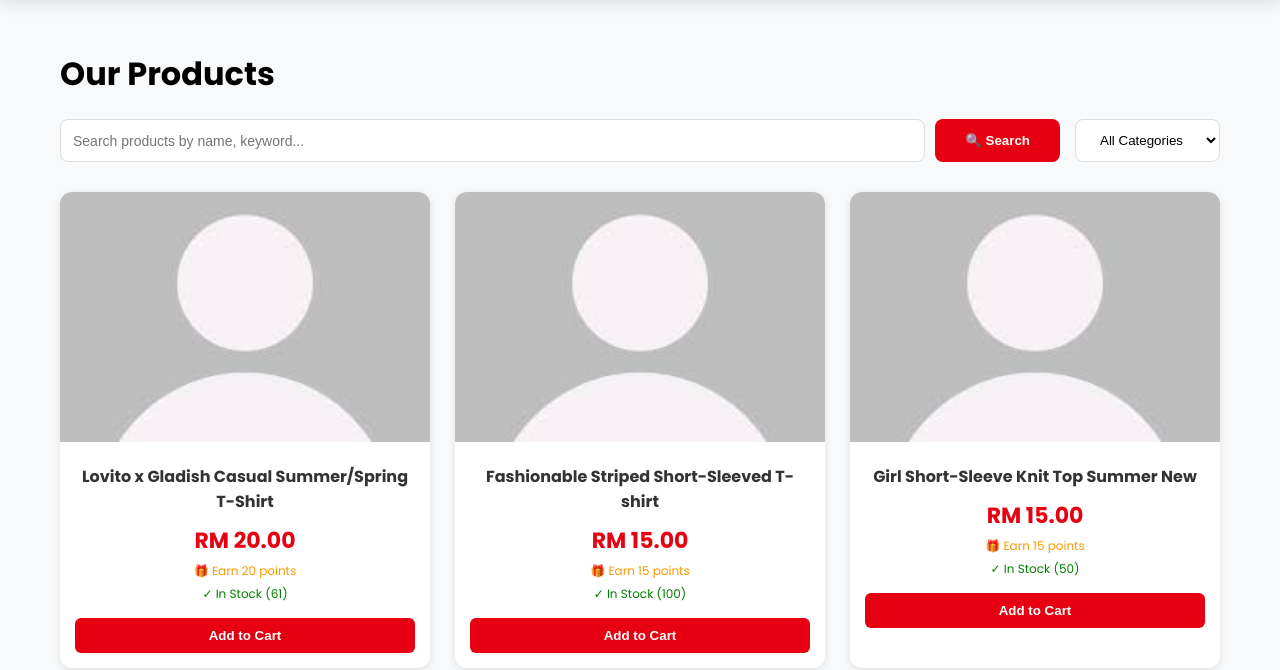
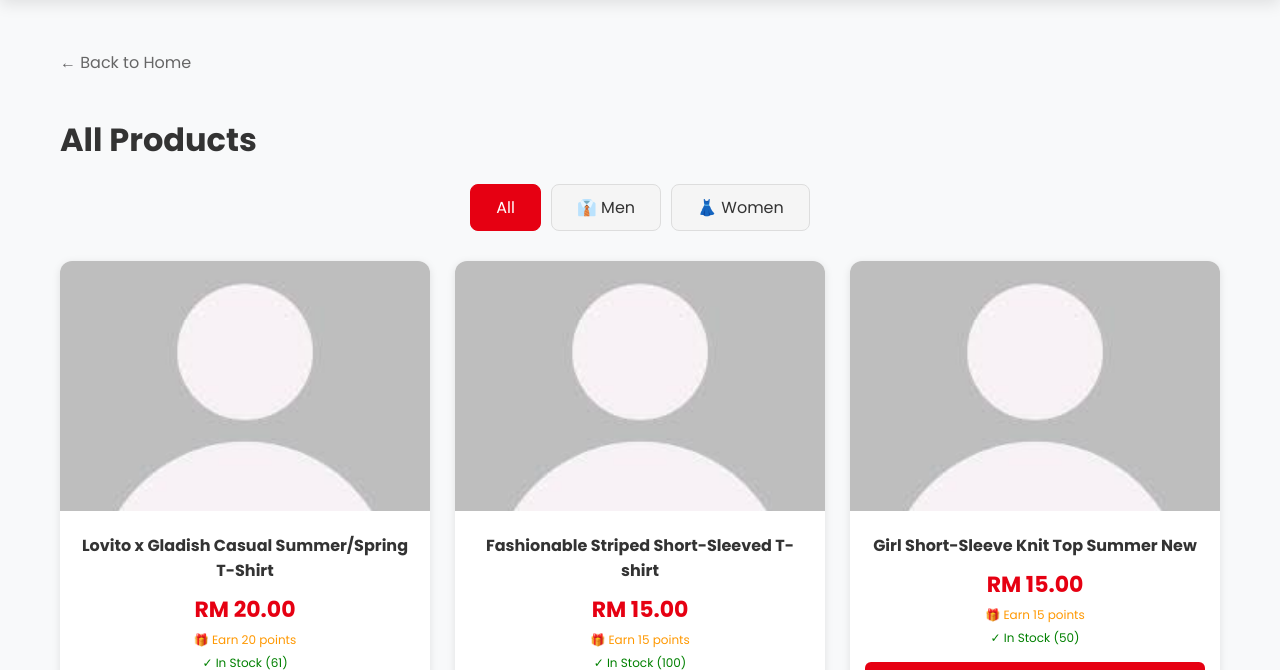
Before and after one commit to LLZ17/Online-Shopping-Plateform, a PHP site: page /pxxmall/memberProducts/listing.php in a window 1280 px wide. Shown: the part 85-755 px from the top of the page. Run offline with PHP 8.4, Linux system fonts and the light colour scheme; data comes from the database, SQL or seed files in the repository.

Commit message:
wohenlihai

```diff
--- a/memberProducts/listing.php
+++ b/memberProducts/listing.php
@@ -1,16 +1,14 @@
 <?php
 session_start();
-require_once __DIR__ . '/../includes/db.php';
-require_once __DIR__ . '/../includes/_head.php';
+require_once '../includes/db.php';
+require_once '../includes/_head.php';
 
-// 获取搜索关键词和分类筛选
-$search = isset($_GET['search']) ? trim($_GET['search']) : '';
+$search = isset($_GET['query']) ? trim($_GET['query']) : '';
 $category = isset($_GET['category']) ? trim($_GET['category']) : '';
 
 $sql = "SELECT * FROM products WHERE 1=1";
 $params = [];
 
-// 搜索功能
 if (!empty($search)) {
     $sql .= " AND (name LIKE ? OR keywords LIKE ? OR description LIKE ?)";
     $params[] = "%$search%";
@@ -18,8 +16,7 @@ if (!empty($search)) {
     $params[] = "%$search%";
 }
 
-// 分类筛选（男装/女装）
-if (!empty($category)) {
+if (!empty($category) && $category != 'All') {
     $sql .= " AND category_type = ?";
     $params[] = $category;
 }
@@ -28,20 +25,17 @@ $sql .= " ORDER BY product_id DESC";
 $stmt = $pdo->prepare($sql);
 $stmt->execute($params);
 $products = $stmt->fetchAll();
-
-// 获取分类列表
-$categories = ['Men', 'Women'];
 ?>
 
 <style>
     .products-container { max-width: 1200px; margin: 40px auto; padding: 0 20px; }
-    .search-bar { display: flex; gap: 15px; margin-bottom: 30px; flex-wrap: wrap; justify-content: center; }
-    .search-box { display: flex; gap: 10px; flex: 2; min-width: 250px; }
-    .search-box input { flex: 1; padding: 12px; border: 1px solid #ddd; border-radius: 8px; font-size: 14px; }
-    .search-box button { padding: 12px 30px; background: #e60012; color: white; border: none; border-radius: 8px; cursor: pointer; font-weight: bold; }
-    .category-filter { display: flex; gap: 10px; align-items: center; }
-    .category-filter select { padding: 12px 20px; border: 1px solid #ddd; border-radius: 8px; background: white; cursor: pointer; }
-    .clear-btn { padding: 12px 20px; background: #666; color: white; border: none; border-radius: 8px; cursor: pointer; text-decoration: none; }
+    h1 { color: #333; margin-bottom: 20px; }
+    .filter-bar { display: flex; gap: 15px; margin-bottom: 30px; justify-content: center; flex-wrap: wrap; }
+    .category-buttons { display: flex; gap: 10px; flex-wrap: wrap; }
+    .category-btn { padding: 10px 25px; background: #f5f5f5; border: 1px solid #ddd; border-radius: 8px; cursor: pointer; text-decoration: none; color: #333; transition: 0.3s; }
+    .category-btn.active { background: #e60012; color: white; border-color: #e60012; }
+    .category-btn:hover { background: #e60012; color: white; }
+    .clear-btn { padding: 10px 25px; background: #666; color: white; border: none; border-radius: 8px; cursor: pointer; text-decoration: none; }
     .products-grid { display: grid; grid-template-columns: repeat(auto-fill, minmax(280px, 1fr)); gap: 25px; margin-top: 20px; }
     .product-card { background: white; border-radius: 12px; overflow: hidden; box-shadow: 0 2px 8px rgba(0,0,0,0.1); transition: transform 0.3s; }
     .product-card:hover { transform: translateY(-5px); }
@@ -57,33 +51,29 @@ $categories = ['Men', 'Women'];
     .add-to-cart { width: 100%; background: #e60012; color: white; border: none; padding: 10px; border-radius: 6px; cursor: pointer; margin-top: 10px; font-weight: bold; }
     .add-to-cart:hover { background: #cc0010; }
     .no-results { text-align: center; padding: 50px; color: #999; }
+    .back-link { display: inline-block; margin-bottom: 20px; color: #666; text-decoration: none; }
+    .back-link:hover { color: #e60012; }
 </style>
 
 <div class="products-container">
-    <h1>Our Products</h1>
+    <a href="../index.php" class="back-link">← Back to Home</a>
+    <h1>All Products</h1>
 
-    <form method="GET" class="search-bar">
-        <div class="search-box">
-            <input type="text" name="search" placeholder="Search products by name, keyword..." value="<?php echo htmlspecialchars($search); ?>">
-            <button type="submit">🔍 Search</button>
-        </div>
-
-        <div class="category-filter">
-            <select name="category" onchange="this.form.submit()">
-                <option value="">All Categories</option>
-                <option value="Men" <?php echo $category == 'Men' ? 'selected' : ''; ?>>👔 Men</option>
-                <option value="Women" <?php echo $category == 'Women' ? 'selected' : ''; ?>>👗 Women</option>
-            </select>
+    <div class="filter-bar">
+        <div class="category-buttons">
+            <a href="listing.php" class="category-btn <?php echo empty($category) ? 'active' : ''; ?>">All</a>
+            <a href="listing.php?category=Men" class="category-btn <?php echo $category == 'Men' ? 'active' : ''; ?>">👔 Men</a>
+            <a href="listing.php?category=Women" class="category-btn <?php echo $category == 'Women' ? 'active' : ''; ?>">👗 Women</a>
         </div>
 
         <?php if ($search || $category): ?>
             <a href="listing.php" class="clear-btn">✖ Clear Filters</a>
         <?php endif; ?>
-    </form>
+    </div>
 
     <?php if (empty($products)): ?>
         <div class="no-results">
-            <p>No products found matching your criteria.</p>
+            <p>No products found.</p>
             <a href="listing.php" style="color: #e60012;">View all products</a>
         </div>
     <?php else: ?>
@@ -91,10 +81,14 @@ $categories = ['Men', 'Women'];
             <?php foreach ($products as $product): ?>
                 <div class="product-card">
                     <a href="detail.php?id=<?php echo $product['product_id']; ?>">
-                        <img src="../images/<?php echo !empty($product['product_image']) ? $product['product_image'] : 'default.jpg'; ?>" onerror="this.src='../images/default.jpg'">
+                        <img src="../images/<?php echo !empty($product['product_image']) ? htmlspecialchars($product['product_image']) : 'default.jpg'; ?>" onerror="this.src='../images/default.jpg'">
                     </a>
                     <div class="product-info">
-                        <div class="product-name"><a href="detail.php?id=<?php echo $product['product_id']; ?>"><?php echo htmlspecialchars($product['name']); ?></a></div>
+                        <div class="product-name">
+                            <a href="detail.php?id=<?php echo $product['product_id']; ?>">
+                                <?php echo htmlspecialchars($product['name']); ?>
+                            </a>
+                        </div>
                         <div class="price">RM <?php echo number_format($product['price'], 2); ?></div>
                         <div class="points">🎁 Earn <?php echo floor($product['price']); ?> points</div>
                         <div class="stock <?php echo $product['stock'] > 0 ? 'in-stock' : 'out-stock'; ?>">
@@ -117,19 +111,15 @@ $categories = ['Men', 'Women'];
 $(document).ready(function() {
     $('.add-to-cart').click(function() {
         var productId = $(this).data('id');
-        var $btn = $(this);
         $.ajax({
-            url: '../member_cart/add.php',
+            url: 'add.php',
             method: 'POST',
             data: { product_id: productId, quantity: 1 },
             dataType: 'json',
             success: function(response) {
                 if (response.success) {
                     if (confirm('✓ Added to cart! Go to cart now?')) {
-                        window.location.href = '../member_cart/unified_cart.php';
-                    } else {
-                        $btn.text('Added!');
-                        setTimeout(function() { $btn.text('Add to Cart'); }, 1500);
+                        window.location.href = 'unified_cart.php';
                     }
                 } else {
                     alert(response.error);
@@ -145,4 +135,5 @@ $(document).ready(function() {
     });
 });
 </script>
-<?php require_once __DIR__ . '/../includes/_foot.php'; ?>
+
+<?php require_once '../includes/_foot.php'; ?>
```
